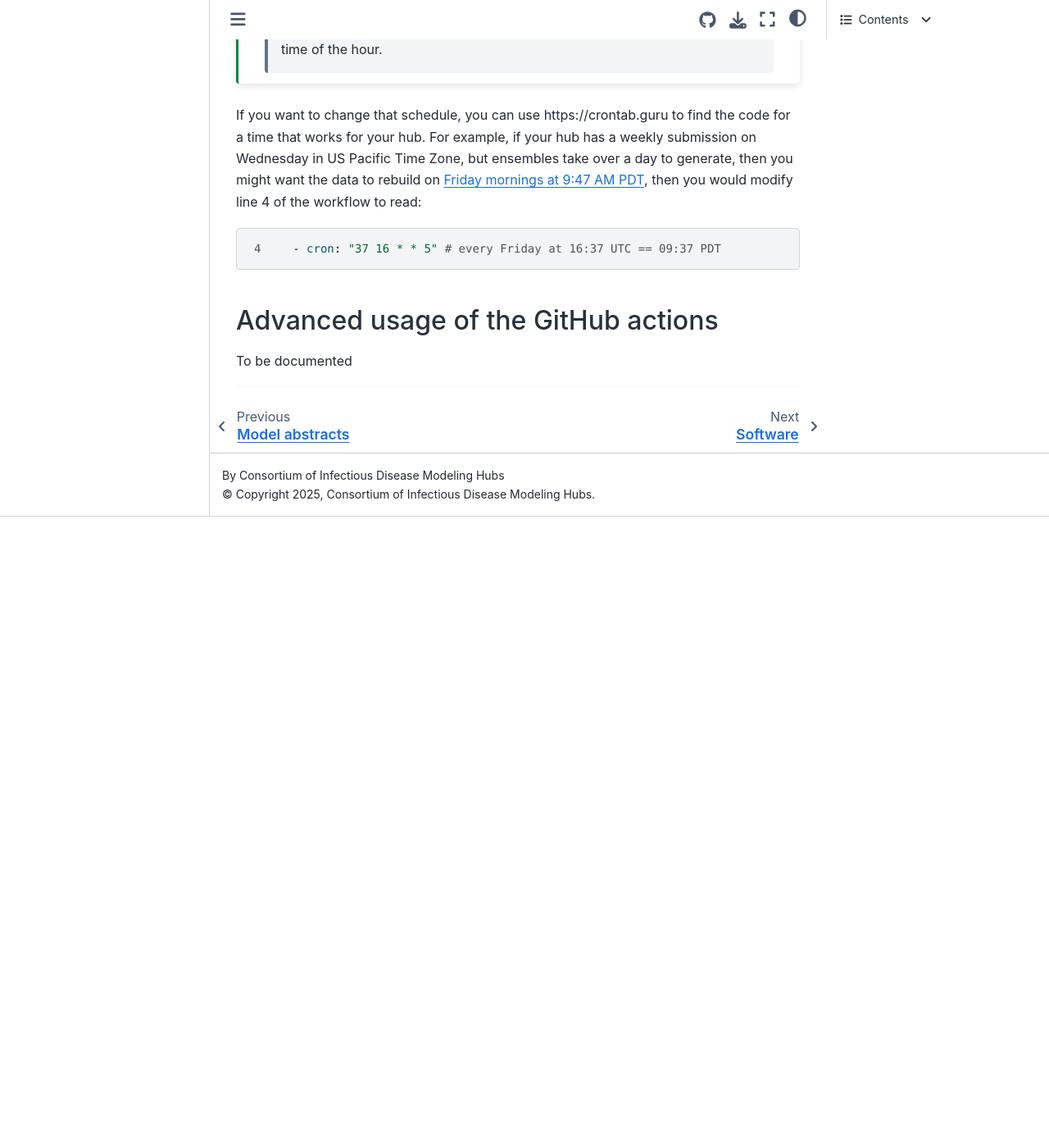
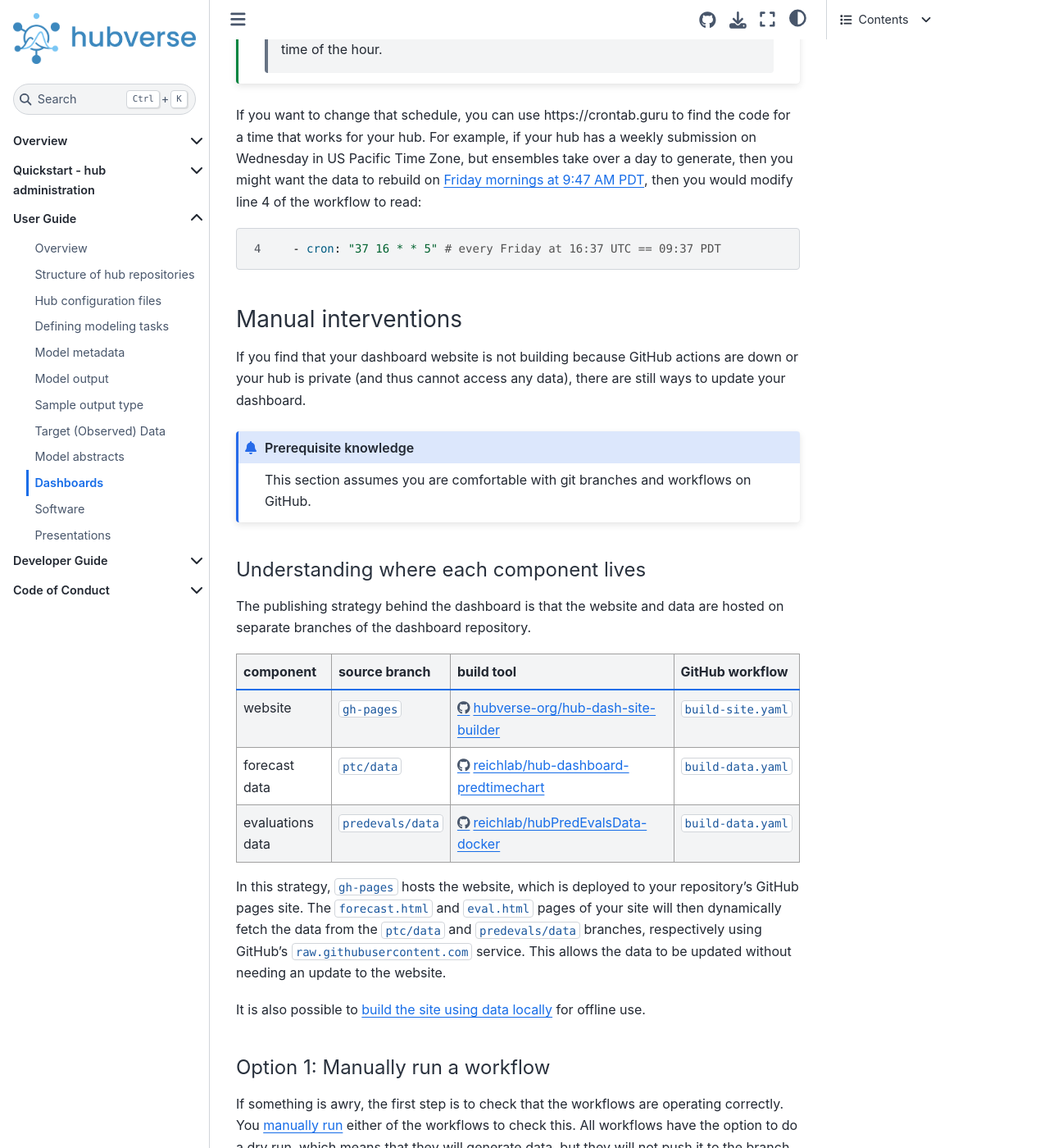
Before and after one commit to hubverse-org/hubDocs, a Sphinx documentation site: the page built from docs/source/user-guide/dashboards.md, in a window 1280 px wide and 1400 px high, scrolled down 14032 px. Shown: the whole window at 82% size. Built offline with Sphinx 7.4.7 and the Sphinx Book theme 1.1.4, drawn with Linux system fonts in a browser that asks for light colours; comment, search, counter and statistics services are not loaded; before the commit the page ends 14662 px from its top, so only the background shows below that; some of the changed text lies outside the part shown.

Commit message:
add beginnings of user-facing oh crap docs

````diff
--- a/docs/source/user-guide/dashboards.md
+++ b/docs/source/user-guide/dashboards.md
@@ -434,7 +434,58 @@
     - cron: "37 16 * * 5" # every Friday at 16:37 UTC == 09:37 PDT
 ```
 
+### Manual interventions
 
-## Advanced usage of the GitHub actions
+If you find that your dashboard website is not building because GitHub actions
+are down or your hub is private (and thus cannot access any data), there are
+still ways to update your dashboard.
 
-To be documented
+:::{admonition} Prerequisite knowledge
+
+This section assumes you are comfortable with git branches and workflows on
+GitHub.
+
+:::
+
+#### Understanding where each component lives
+
+The publishing strategy behind the dashboard is that the website and data are
+hosted on separate branches of the dashboard repository.
+
+| component | source branch | build tool | GitHub workflow |
+| :-------- | :------------ | :--------- | :-------------- |
+| website   | `gh-pages`    | <https://github.com/hubverse-org/hub-dash-site-builder> | `build-site.yaml` |
+| forecast data | `ptc/data`    | <https://github.com/reichlab/hub-dashboard-predtimechart> | `build-data.yaml` |
+| evaluations data | `predevals/data`    | <https://github.com/reichlab/hubPredEvalsData-docker> | `build-data.yaml` |
+
+In this strategy, `gh-pages` hosts the website, which is deployed to your
+repository's GitHub pages site. The `forecast.html` and `eval.html` pages of
+your site will then dynamically fetch the data from the `ptc/data` and
+`predevals/data` branches, respectively using GitHub's
+`raw.githubusercontent.com` service. This allows the data to be updated without
+needing an update to the website.
+
+It is also possible to [build the site using data
+locally](https://github.com/hubverse-org/hub-dash-site-builder?tab=readme-ov-file#rendering-with-local-data)
+for offline use.
+
+#### Option 1: Manually run a workflow
+
+If something is awry, the first step is to check that the workflows are
+operating correctly. You [manually
+run](https://docs.github.com/en/actions/managing-workflow-runs-and-deployments/managing-workflow-runs/manually-running-a-workflow#running-a-workflow)
+either of the workflows to check this. All workflows have the option to do a
+dry run, which means that they will generate data, but they will not push it to
+the branch. You can check for [workflow
+artifacts](https://docs.github.com/en/actions/managing-workflow-runs-and-deployments/managing-workflow-runs/downloading-workflow-artifacts)
+that contain the data generated if you want to inspect it by hand. If
+everything seems fine, then you can publish.
+
+For forecast data, you might encounter hiccups where you want to reset the
+data. In this case check the box that says **(Forecast) Regenerate
+previously-recorded model output data?**
+
+#### Option 2: Manually update the branches
+
+If the workflows are not working, you can still update your site by building
+locally and pushing to the correct branches.
````
